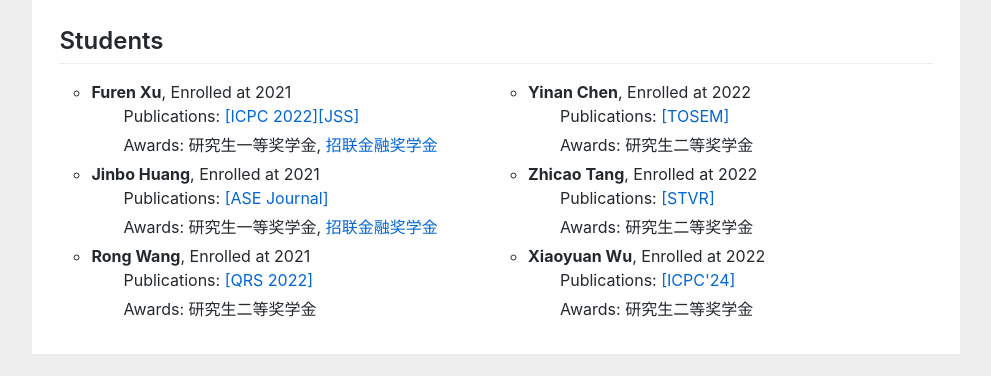
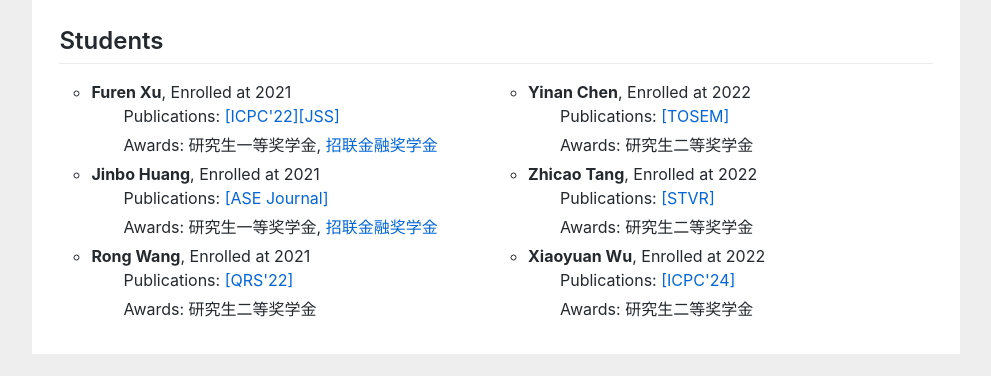
Before and after one commit to huangyuan-hy/huangyuan-hy.github.io, a Jekyll site: the page index.html, which Jekyll copies as it is, in a window 1280 px wide and 900 px high, scrolled down 3983 px. Shown: the part 521-897 px from the top of the window, without its empty margins (144-1135 px from the left). Built offline with Jekyll 4.4.1, drawn with Linux system fonts in a browser that asks for light colours.

Commit message:
Update index.html

```diff
--- a/index.html
+++ b/index.html
@@ -241,7 +241,7 @@ empirical study to learn how programmers reuse code on <a href="https://stackove
         <div class="column">				<ul>
 
 <li type="circle"><b>Furen Xu</b>, Enrolled at 2021</li>
-    <p style="text-indent:2em;">Publications: <a href="https://dl.acm.org/doi/abs/10.1145/3524610.3527923">[ICPC 2022][JSS]</a></p>
+    <p style="text-indent:2em;">Publications: <a href="https://dl.acm.org/doi/abs/10.1145/3524610.3527923">[ICPC'22][JSS]</a></p>
 	<p style="text-indent:2em; line-height:2px;">Awards: 研究生一等奖学金, <a href="https://sse.sysu.edu.cn/article/403">招联金融奖学金</a></p>
 
 <li type="circle"><b>Jinbo Huang</b>, Enrolled at 2021</li>
@@ -249,7 +249,7 @@ empirical study to learn how programmers reuse code on <a href="https://stackove
    <p style="text-indent:2em; line-height:2px;"> Awards: 研究生一等奖学金, <a href="https://sse.sysu.edu.cn/article/403">招联金融奖学金</a></p>
 
 <li type="circle"><b>Rong Wang</b>, Enrolled at 2021</li>
-    <p style="text-indent:2em;">Publications: <a href="https://qrs22.techconf.org/">[QRS 2022]</a></p>
+    <p style="text-indent:2em;">Publications: <a href="https://qrs22.techconf.org/">[QRS'22]</a></p>
     <p style="text-indent:2em; line-height:2px;">Awards: 研究生二等奖学金</p>
 
 				</ul></div>
```
